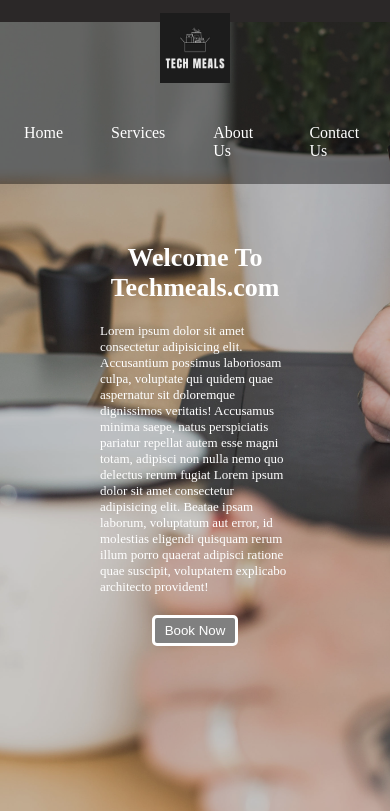
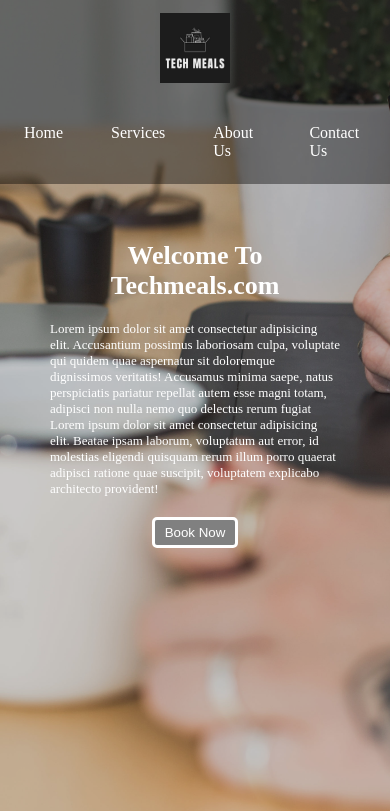
Before and after one commit to ATHARV-YOGI/TechMeals, a plain HTML site: page index.html in a window 390 px wide. Shown: the top 811 px of the page. Drawn offline with Linux system fonts and the light colour scheme; grey boxes are pictures that could not be loaded.

Commit message:
Update phone.css

```diff
--- a/phone.css
+++ b/phone.css
@@ -8,8 +8,8 @@
     padding: 4px;}
 /* home section */
 #home{
-    height: 500px;
-    padding: 10px 100px;
+    height: 400px;
+    padding: 10px 50px;
 }
 
 #home p{
```
